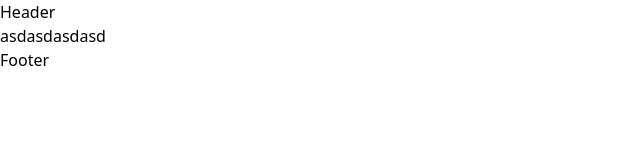
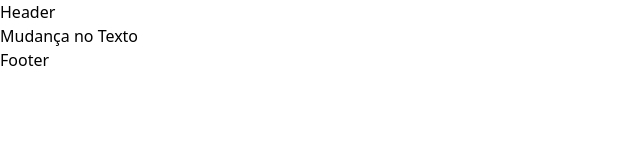
Before and after one commit to etiontdn/pedro-demetrius, a Nuxt app: page / in a window 1280 px wide. Shown: the top 160 px of the page, without its empty margins (0-640 px from the left). Built offline with nearby package versions, Linux system fonts and the light colour scheme.

Commit message:
mudança no texto

```diff
--- a/pages/index.vue
+++ b/pages/index.vue
@@ -1,5 +1,5 @@
 <template>
-  <div>asdasdasdasd</div>
+  <div>Mudança no Texto</div>
 </template>
 
 <script>
```
